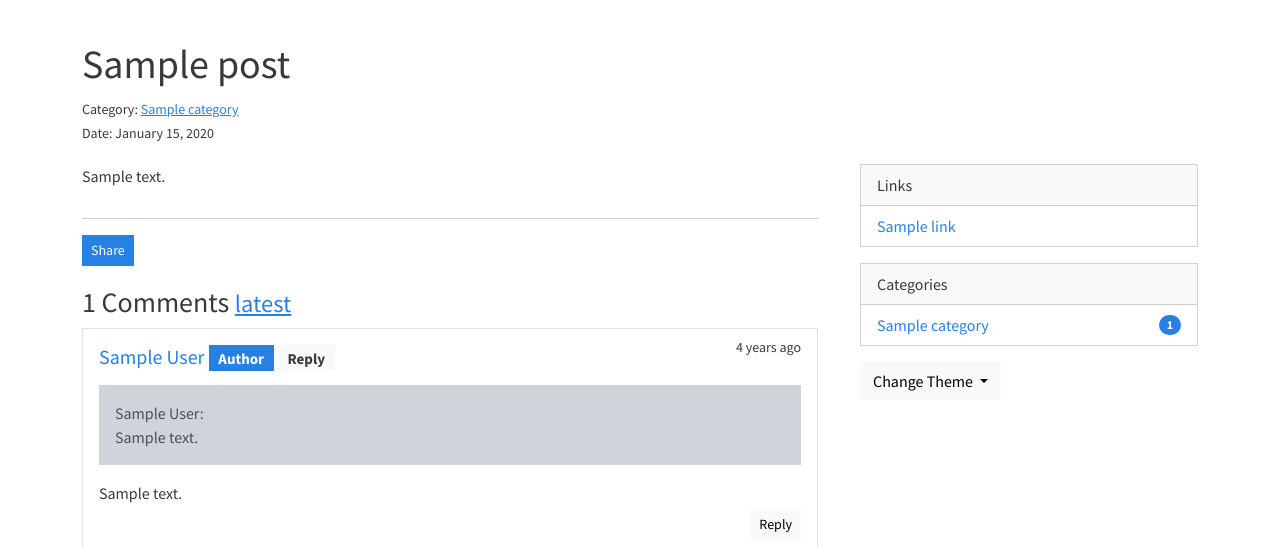
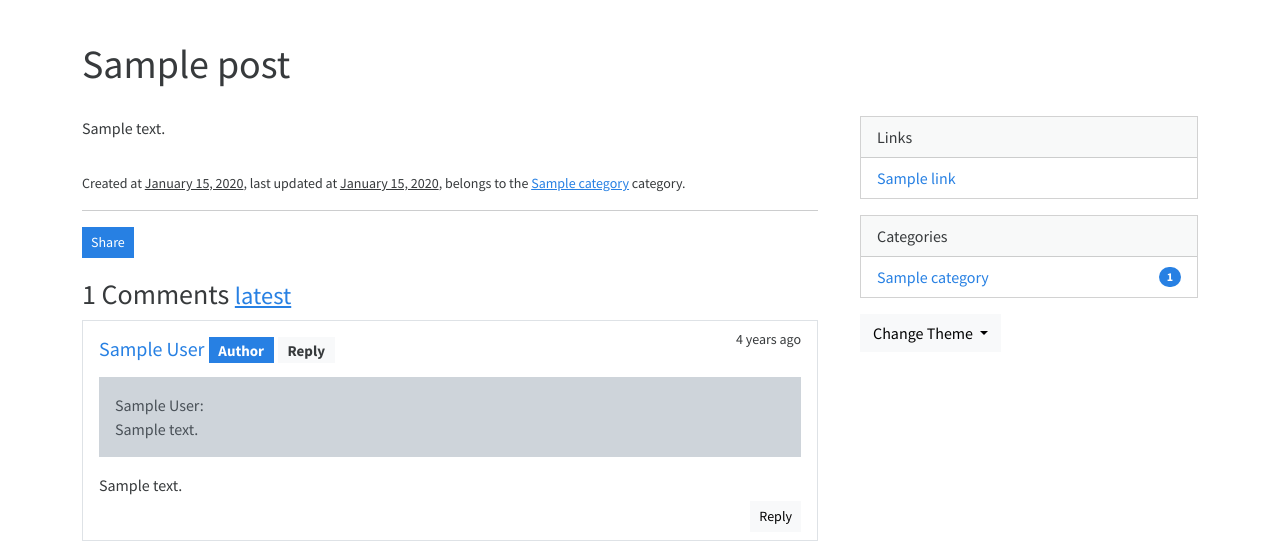
Before and after one commit to greyli/greybook, a Flask app: page /post/1 in a window 1280 px wide. Shown: the part 56-604 px from the top of the page. Run offline with Flask 3, Linux system fonts and the light colour scheme; tables that the repository leaves empty hold one stand-in row (values such as "Sample post"); parts of the project's set-up code (start-up, migrations or seed data) failed here and were passed over; some libraries are stand-ins or nearby versions.

Commit message:
Add created_at and updated_at model fields

```diff
--- a/bluelog/models.py
+++ b/bluelog/models.py
@@ -43,7 +43,8 @@ class Post(db.Model):
     id = Column(Integer, primary_key=True)
     title = Column(String(60))
     body = Column(Text)
-    timestamp = Column(DateTime, default=datetime.utcnow, index=True)
+    created_at = Column(DateTime, default=datetime.utcnow, index=True)
+    updated_at = Column(DateTime, onupdate=datetime.utcnow)
     can_comment = Column(Boolean, default=True)
 
     category_id = Column(Integer, ForeignKey('category.id'))
@@ -60,7 +61,7 @@ class Comment(db.Model):
     body = Column(Text)
     from_admin = Column(Boolean, default=False)
     reviewed = Column(Boolean, default=False)
-    timestamp = Column(DateTime, default=datetime.utcnow, index=True)
+    created_at = Column(DateTime, default=datetime.utcnow, index=True)
 
     replied_id = Column(Integer, ForeignKey('comment.id'))
     post_id = Column(Integer, ForeignKey('post.id'))
--- a/bluelog/templates/admin/manage_comment.html
+++ b/bluelog/templates/admin/manage_comment.html
@@ -57,7 +57,7 @@
                         {% endif %}
                     </td>
                     <td>{{ comment.body }}</td>
-                    <td>{{ moment(comment.timestamp).format('LL') }}</td>
+                    <td>{{ moment(comment.created_at).format('LL') }}</td>
                     <td>
                         {% if not comment.reviewed %}
                             <form class="inline" method="post"
--- a/bluelog/templates/admin/manage_post.html
+++ b/bluelog/templates/admin/manage_post.html
@@ -30,7 +30,10 @@
         <td><a href="{{ url_for('blog.show_post', post_id=post.id) }}">{{ post.title }}</a></td>
         <td><a href="{{ url_for('blog.show_category', category_id=post.category.id) }}">{{ post.category.name }}</a>
         </td>
-        <td>{{ moment(post.timestamp).format('LL') }}</td>
+        <td>
+            <small class="text-muted">Created at</small> {{ moment(post.created_at).format('LL') }}<br>
+            <small class="text-muted">Updated at</small> {{ moment(post.updated_at).format('LL') }}
+        </td>
         <td><a href="{{ url_for('blog.show_post', post_id=post.id) }}#comments">{{ post.comments|length }}</a></td>
         <td>{{ post.body|striptags|length }}</td>
         <td>
--- a/bluelog/templates/blog/_posts.html
+++ b/bluelog/templates/blog/_posts.html
@@ -11,7 +11,7 @@
             Comments: <a href="{{ url_for('.show_post', post_id=post.id) }}#comments">{{ post.comments|length }}</a>&nbsp;&nbsp;
             Category: <a
                 href="{{ url_for('.show_category', category_id=post.category.id) }}">{{ post.category.name }}</a>
-            <span class="float-end">{{ moment(post.timestamp).format('LL') }}</span>
+            <span class="float-end">{{ moment(post.created_at).format('LL') }}</span>
         </small>
         {% if not loop.last %}
             <hr>
--- a/bluelog/templates/blog/post.html
+++ b/bluelog/templates/blog/post.html
@@ -19,15 +19,15 @@
         {% endif %}
       </span>
         </h1>
-        <small>
-            Category: <a
-                href="{{ url_for('.show_category', category_id=post.category.id) }}">{{ post.category.name }}</a><br>
-            Date: {{ moment(post.timestamp).format('LL') }}
-        </small>
     </div>
     <div class="row">
         <div class="col-sm-8">
             <p class="post-body">{{ post.body|safe }}</p>
+            <small>
+                Created at <u>{{ moment(post.created_at).format('LL') }}</u>,
+                last updated at <u>{{ moment(post.updated_at).format('LL') }}</u>, belongs to the <a
+                href="{{ url_for('.show_category', category_id=post.category.id) }}">{{ post.category.name }}</a> category.
+            </small>
             <hr>
             <button type="button" class="btn btn-primary btn-sm" data-bs-toggle="modal" data-bs-target=".postLinkModal">Share
             </button>
@@ -84,8 +84,8 @@
                                         {% if comment.replied %}<span class="badge bg-light">Reply</span>{% endif %}
                                     </h5>
                                     <small data-bs-toggle="tooltip" data-bs-placement="top" data-delay="500"
-                                           data-timestamp="{{ comment.timestamp.strftime('%Y-%m-%dT%H:%M:%SZ') }}">
-                                        {{ moment(comment.timestamp).fromNow() }}
+                                           data-timestamp="{{ comment.created_at.strftime('%Y-%m-%dT%H:%M:%SZ') }}">
+                                        {{ moment(comment.created_at).fromNow() }}
                                     </small>
                                 </div>
                                 {% if comment.replied %}
--- a/bluelog/views/admin.py
+++ b/bluelog/views/admin.py
@@ -37,7 +37,7 @@ def settings():
 def manage_post():
     page = request.args.get('page', 1, type=int)
     pagination = db.paginate(
-        select(Post).order_by(Post.timestamp.desc()),
+        select(Post).order_by(Post.created_at.desc()),
         page=page,
         per_page=current_app.config['BLUELOG_MANAGE_POST_PER_PAGE'],
     )
@@ -118,7 +118,7 @@ def manage_comment():
         filtered_comments = select(Comment)
 
     pagination = db.paginate(
-        filtered_comments.order_by(Comment.timestamp.desc()),
+        filtered_comments.order_by(Comment.created_at.desc()),
         page=page,
         per_page=per_page,
     )
--- a/bluelog/views/blog.py
+++ b/bluelog/views/blog.py
@@ -17,7 +17,7 @@ def index():
     page = request.args.get('page', 1, type=int)
     per_page = current_app.config['BLUELOG_POST_PER_PAGE']
     pagination = db.paginate(
-        select(Post).order_by(Post.timestamp.desc()),
+        select(Post).order_by(Post.created_at.desc()),
         page=page,
         per_page=per_page,
     )
@@ -36,7 +36,7 @@ def show_category(category_id):
     page = request.args.get('page', 1, type=int)
     per_page = current_app.config['BLUELOG_POST_PER_PAGE']
     pagination = db.paginate(
-        select(Post).filter(with_parent(category, Category.posts)).order_by(Post.timestamp.desc()),
+        select(Post).filter(with_parent(category, Category.posts)).order_by(Post.created_at.desc()),
         page=page,
         per_page=per_page,
     )
@@ -50,7 +50,7 @@ def show_post(post_id):
     page = request.args.get('page', 1, type=int)
     per_page = current_app.config['BLUELOG_COMMENT_PER_PAGE']
     pagination = db.paginate(
-        select(Comment).filter(with_parent(post, Post.comments)).filter_by(reviewed=True).order_by(Comment.timestamp.asc()),
+        select(Comment).filter(with_parent(post, Post.comments)).filter_by(reviewed=True).order_by(Comment.created_at.asc()),
         page=page,
         per_page=per_page,
     )
```
Also changed, not shown: bluelog/fakes.py (+5 -4 lines), tests/test_admin.py (+6 -0 lines).
